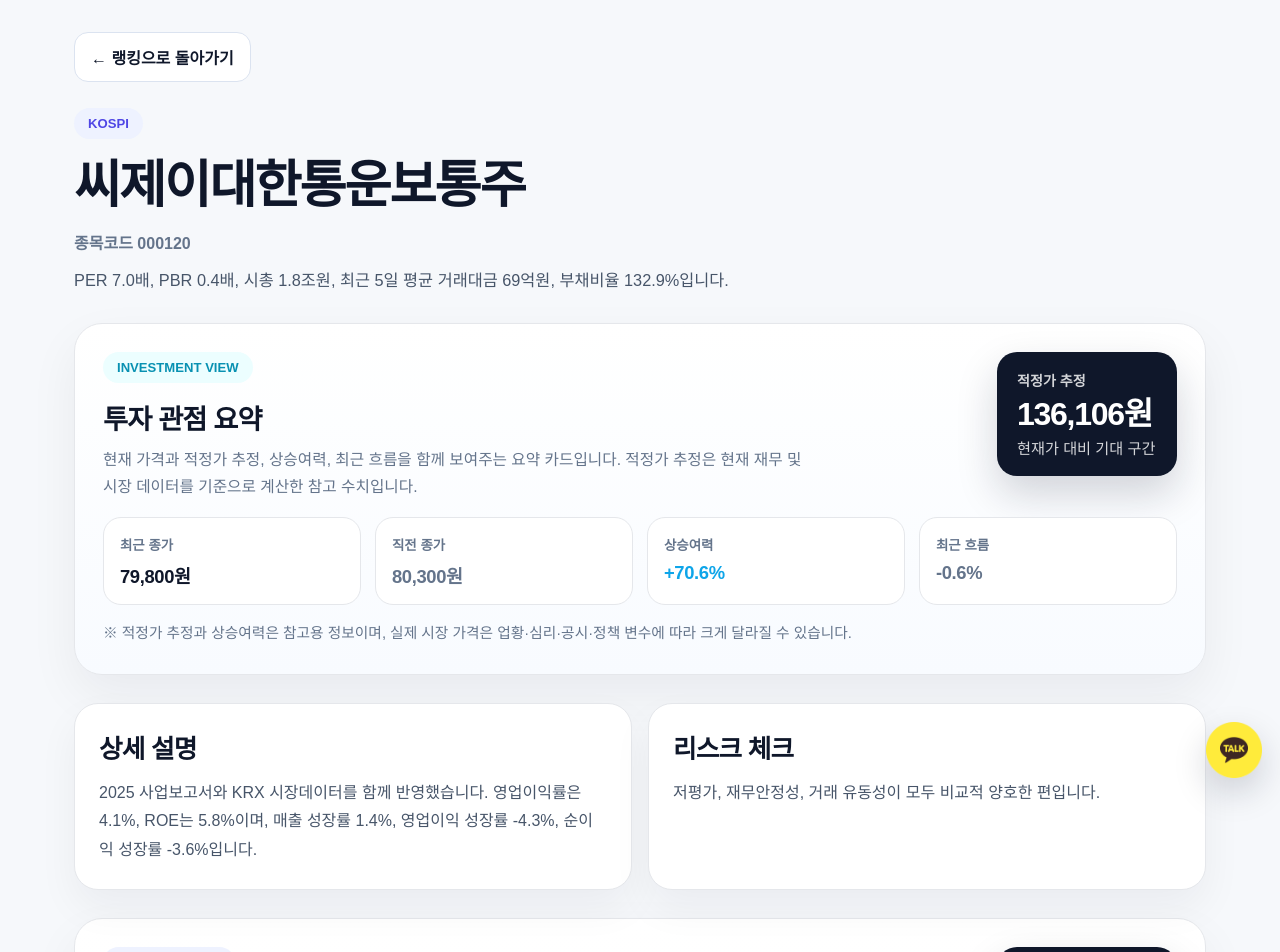
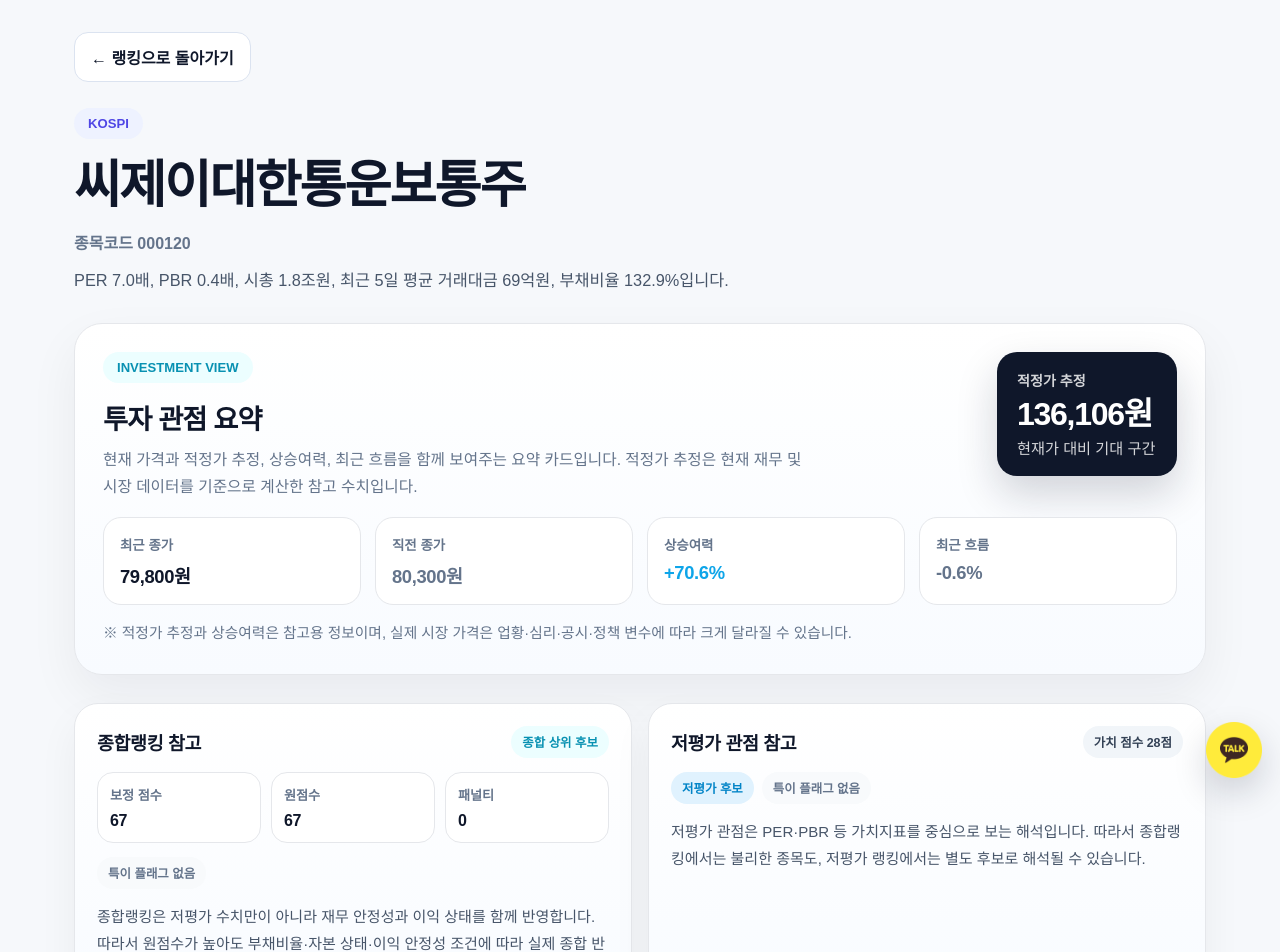
Before and after one commit to DcoyA/screener, a Next.js app: page /stock/000120 in a window 1280 px wide. Shown: the top 952 px of the page. Built offline with nearby package versions, Linux system fonts and the light colour scheme.

Commit message:
Update page.js

```diff
--- a/app/stock/[code]/page.js
+++ b/app/stock/[code]/page.js
@@ -219,6 +219,79 @@
     fontSize: "0.92rem",
     lineHeight: 1.7,
   },
+  rankingMetaSection: { marginBottom: "28px" },
+  rankingMetaGrid: {
+    display: "grid",
+    gridTemplateColumns: "repeat(2, minmax(0, 1fr))",
+    gap: "16px",
+  },
+  rankingMetaCard: {
+    border: "1px solid #e5e7eb",
+    borderRadius: "24px",
+    padding: "22px",
+    background: "linear-gradient(180deg, #ffffff 0%, #f8fbff 100%)",
+    boxShadow: "0 18px 40px rgba(15, 23, 42, 0.05)",
+  },
+  metaHeader: {
+    display: "flex",
+    justifyContent: "space-between",
+    alignItems: "center",
+    gap: "12px",
+    flexWrap: "wrap",
+    marginBottom: "14px",
+  },
+  metaTitle: {
+    margin: 0,
+    fontSize: "1.15rem",
+    letterSpacing: "-0.02em",
+  },
+  metaStatsRow: {
+    display: "grid",
+    gridTemplateColumns: "repeat(3, minmax(0, 1fr))",
+    gap: "10px",
+    marginBottom: "14px",
+  },
+  metaStat: {
+    border: "1px solid #e5e7eb",
+    borderRadius: "16px",
+    padding: "12px",
+    background: "#ffffff",
+  },
+  metaStatLabel: {
+    display: "block",
+    marginBottom: "8px",
+    color: "#64748b",
+    fontSize: "0.82rem",
+    fontWeight: 700,
+  },
+  metaStatValue: {
+    margin: 0,
+    color: "#0f172a",
+    fontSize: "1rem",
+    fontWeight: 900,
+    letterSpacing: "-0.02em",
+  },
+  metaBadgeRow: {
+    display: "flex",
+    gap: "8px",
+    flexWrap: "wrap",
+    marginBottom: "14px",
+  },
+  metaBadgeBase: {
+    display: "inline-flex",
+    alignItems: "center",
+    justifyContent: "center",
+    padding: "7px 11px",
+    borderRadius: "999px",
+    fontSize: "0.78rem",
+    fontWeight: 800,
+  },
+  metaDesc: {
+    margin: 0,
+    color: "#475569",
+    lineHeight: 1.8,
+    fontSize: "0.94rem",
+  },
   infoGrid: {
     display: "grid",
     gridTemplateColumns: "repeat(2, minmax(0, 1fr))",
@@ -411,6 +484,25 @@
   return styles.investItemValueMuted;
 }
 
+function getRankingStatus(stock) {
+  if (stock?.rankMeta?.topRankEligible) return "종합 상위 후보";
+  return "종합 상위 제외";
+}
+
+function getBadgeStyle(kind) {
+  const base = styles.metaBadgeBase;
+  const map = {
+    good: { background: "#ecfeff", color: "#0891b2" },
+    warn: { background: "#fff7ed", color: "#c2410c" },
+    soft: { background: "#eef2ff", color: "#4f46e5" },
+    sky: { background: "#e0f2fe", color: "#0284c7" },
+    muted: { background: "#f1f5f9", color: "#475569" },
+    neutral: { background: "#f8fafc", color: "#64748b" },
+    value: { background: "#f1f5f9", color: "#334155" },
+  };
+  return { ...base, ...(map[kind] || map.neutral) };
+}
+
 export default async function StockDetailPage({ params }) {
   const { code } = await params;
   const stock = stocks.find((item) => item.code === code);
@@ -418,6 +510,13 @@
   if (!stock) {
     notFound();
   }
+
+  const rankFlags = stock?.rankMeta?.flags || [];
+  const undervalueFlags = stock?.undervalueMeta?.flags || [];
+  const rankPenalty = Number(stock?.rankMeta?.penalty || 0);
+  const rawTotalScore = stock?.rawTotalScore ?? stock?.totalScore ?? 0;
+  const totalScore = stock?.totalScore ?? 0;
+  const undervalueEligible = !!stock?.undervalueMeta?.eligible;
 
   return (
     <main style={styles.container}>
@@ -446,7 +545,6 @@
               적정가 추정은 현재 재무 및 시장 데이터를 기준으로 계산한 참고 수치입니다.
             </p>
           </div>
-
           <div style={styles.investHero}>
             <span style={styles.investHeroLabel}>적정가 추정</span>
             <strong style={styles.investHeroValue}>{formatPrice(stock.metrics?.targetPrice)}</strong>
@@ -478,12 +576,88 @@
         </p>
       </section>
 
+      <section style={styles.rankingMetaSection}>
+        <div style={styles.rankingMetaGrid}>
+          <div style={styles.rankingMetaCard}>
+            <div style={styles.metaHeader}>
+              <h3 style={styles.metaTitle}>종합랭킹 참고</h3>
+              <span style={getBadgeStyle(stock?.rankMeta?.topRankEligible ? "good" : "warn")}>
+                {getRankingStatus(stock)}
+              </span>
+            </div>
+
+            <div style={styles.metaStatsRow}>
+              <div style={styles.metaStat}>
+                <span style={styles.metaStatLabel}>보정 점수</span>
+                <p style={styles.metaStatValue}>{totalScore}</p>
+              </div>
+              <div style={styles.metaStat}>
+                <span style={styles.metaStatLabel}>원점수</span>
+                <p style={styles.metaStatValue}>{rawTotalScore}</p>
+              </div>
+              <div style={styles.metaStat}>
+                <span style={styles.metaStatLabel}>패널티</span>
+                <p style={styles.metaStatValue}>{rankPenalty}</p>
+              </div>
+            </div>
+
+            <div style={styles.metaBadgeRow}>
+              {rankFlags.length > 0 ? (
+                rankFlags.map((flag) => (
+                  <span key={flag} style={getBadgeStyle("soft")}>
+                    {flag}
+                  </span>
+                ))
+              ) : (
+                <span style={getBadgeStyle("neutral")}>특이 플래그 없음</span>
+              )}
+            </div>
+
+            <p style={styles.metaDesc}>
+              종합랭킹은 저평가 수치만이 아니라 재무 안정성과 이익 상태를 함께 반영합니다.
+              따라서 원점수가 높아도 부채비율·자본 상태·이익 안정성 조건에 따라 실제 종합 반영 점수는 조정될 수 있습니다.
+            </p>
+          </div>
+
+          <div style={styles.rankingMetaCard}>
+            <div style={styles.metaHeader}>
+              <h3 style={styles.metaTitle}>저평가 관점 참고</h3>
+              <span style={getBadgeStyle("value")}>
+                가치 점수 {stock?.valueScore ?? 0}점
+              </span>
+            </div>
+
+            <div style={styles.metaBadgeRow}>
+              {undervalueEligible ? (
+                <span style={getBadgeStyle("sky")}>저평가 후보</span>
+              ) : (
+                <span style={getBadgeStyle("muted")}>저평가 후보 제외</span>
+              )}
+
+              {undervalueFlags.length > 0 ? (
+                undervalueFlags.map((flag) => (
+                  <span key={flag} style={getBadgeStyle("soft")}>
+                    {flag}
+                  </span>
+                ))
+              ) : (
+                <span style={getBadgeStyle("neutral")}>특이 플래그 없음</span>
+              )}
+            </div>
+
+            <p style={styles.metaDesc}>
+              저평가 관점은 PER·PBR 등 가치지표를 중심으로 보는 해석입니다.
+              따라서 종합랭킹에서는 불리한 종목도, 저평가 랭킹에서는 별도 후보로 해석될 수 있습니다.
+            </p>
+          </div>
+        </div>
+      </section>
+
       <div style={styles.infoGrid}>
         <section style={styles.infoCard}>
           <h2 style={styles.infoH2}>상세 설명</h2>
           <p style={styles.infoP}>{stock.description}</p>
         </section>
-
         <section style={styles.infoCard}>
           <h2 style={styles.infoH2}>리스크 체크</h2>
           <p style={styles.infoP}>{stock.risk}</p>
@@ -499,7 +673,6 @@
               총점은 100점 만점이며, 가치·품질·안정성·시장성·변화 5개 축으로 계산됩니다.
             </p>
           </div>
-
           <div style={styles.totalScoreHero}>
             <span style={styles.totalScoreLabel}>총점</span>
             <strong style={styles.totalScoreStrong}>{stock.totalScore}</strong>
@@ -516,9 +689,7 @@
                   {getCategoryScore(stock, item.key)} / {item.max}
                 </span>
               </div>
-
               <p style={styles.scoreMeaning}>{item.desc}</p>
-
               <div style={styles.scoreBreakdownList}>
                 {item.children.map((child) => (
                   <div style={styles.scoreBreakdownItem} key={child.key}>
```
